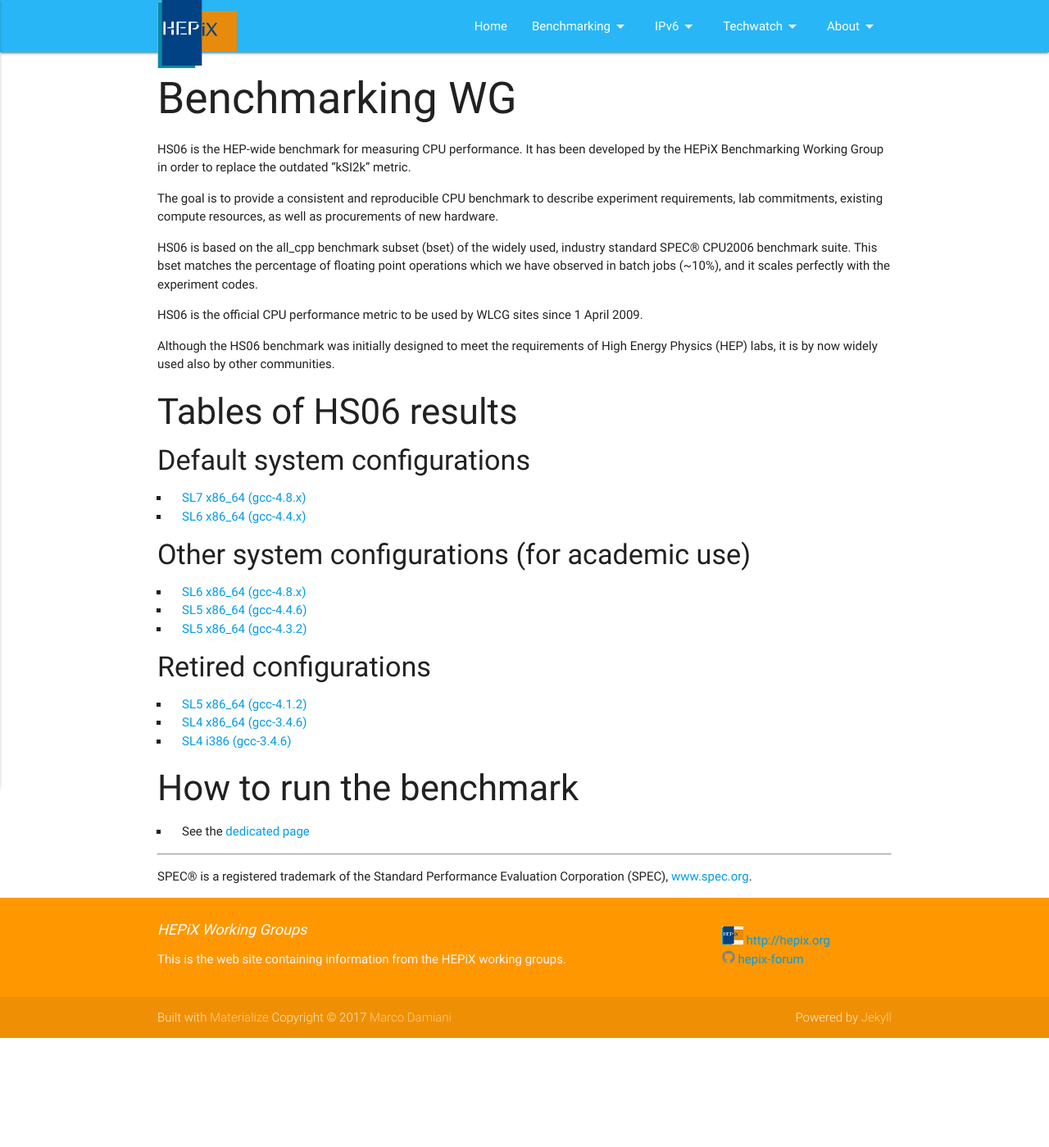
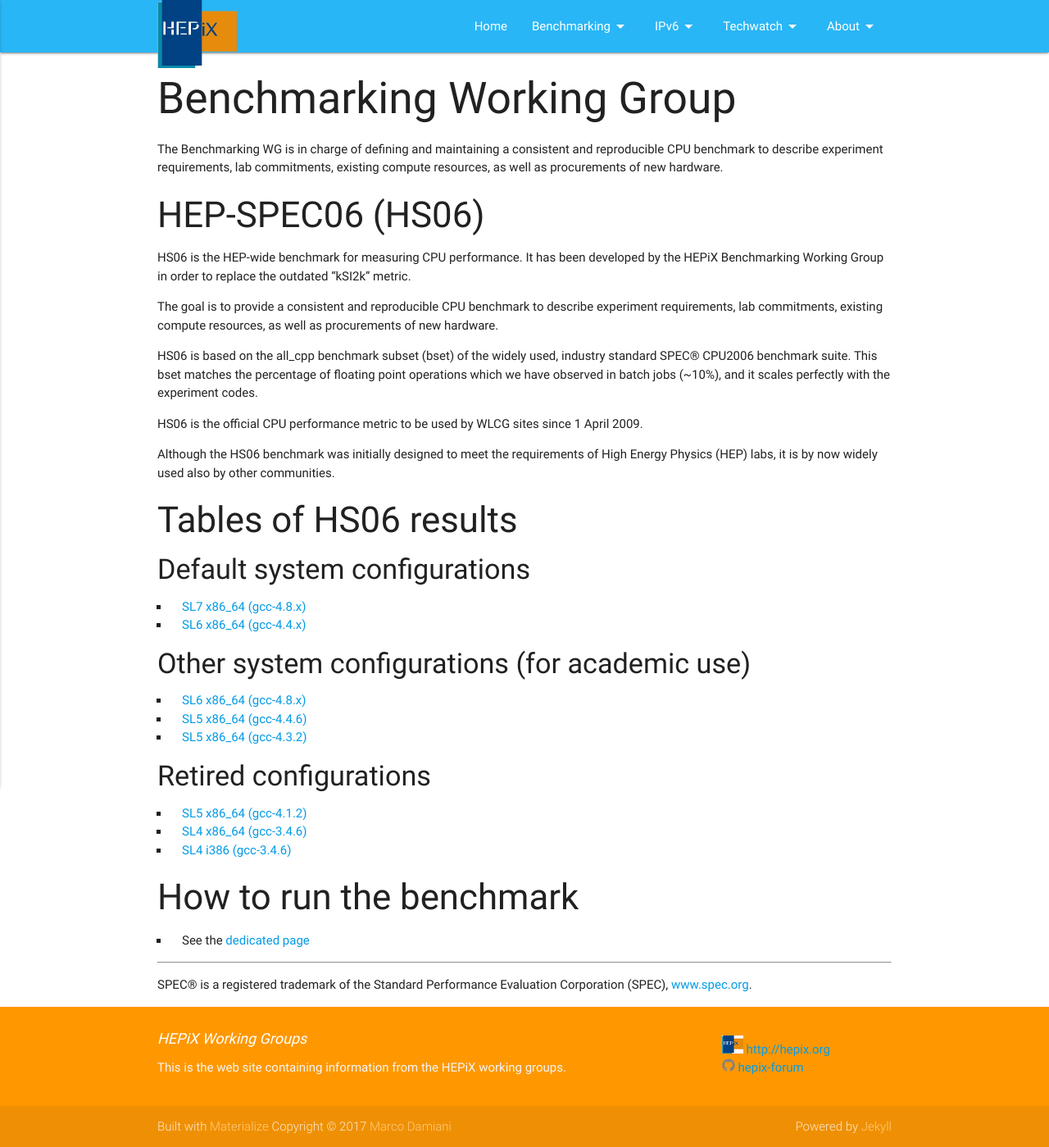
Before and after one commit to HEPiX-Forum/hepix-forum.github.io, a Jekyll site: the page built from benchmarking.md, in a window 1280 px wide. Shown: the whole page at 82% size. Built offline with Jekyll 4.4.1, drawn with Linux system fonts in a browser that asks for light colours; before the commit the page ends 1266 px from its top, so only the background shows below that.

Commit message:
Add a WG description to front-matter, display it in the home page

```diff
--- a/_layouts/home.html
+++ b/_layouts/home.html
@@ -27,10 +27,9 @@
                         {% if site[collection_name] %}
                             <li class="collection-item avatar">
                                 <div class="wg-name">{{ collection_name | capitalize }}</div>
-                                {% comment %}truncatewords doesn't add </p> if truncation occurs but left it if it doesn't{% endcomment %}
-                                {% capture page_excerpt %}{{ my_page.content | markdownify | truncatewords: 20 | remove: '<p>' | remove: '</p>' | strip_html }}{% endcapture %}
                                 <p>{{ my_page.title }}</p>
-                                <p>{{ page_excerpt }}</p>
+                                <p></p>
+                                <p><em>{{ my_page.description }}</em></p>
                                 <a href="{{ my_page.url | relative_url }}" class="secondary-content"><i class="material-icons">navigate_next</i></a>
                             </li>
                         {% endif %}
--- a/benchmarking.md
+++ b/benchmarking.md
@@ -1,21 +1,34 @@
 ---
-title: Benchmarking WG
+title: Benchmarking Working Group
 menu: Benchmarking
 layout: page
+description: |
+  The Benchmarking WG is in charge of defining and maintaining a consistent and reproducible CPU benchmark to describe
+  experiment requirements, lab commitments, existing compute resources, as well as procurements of new hardware.
+
 redirect_from: /benchmarks/index.html
 ---
 
 # {{ page.title }}
 
-HS06 is the HEP-wide benchmark for measuring CPU performance. It has been developed by the HEPiX Benchmarking Working Group in order to replace the outdated "kSI2k" metric.
+{{ page.description }}
 
-The goal is to provide a consistent and reproducible CPU benchmark to describe experiment requirements, lab commitments, existing compute resources, as well as procurements of new hardware.
+## HEP-SPEC06 (HS06)
 
-HS06 is based on the all_cpp benchmark subset (bset) of the widely used, industry standard SPEC® CPU2006 benchmark suite. This bset matches the percentage of floating point operations which we have observed in batch jobs (~10%), and it scales perfectly with the experiment codes.
+HS06 is the HEP-wide benchmark for measuring CPU performance. It has been developed by the HEPiX Benchmarking Working
+Group in order to replace the outdated "kSI2k" metric.
+
+The goal is to provide a consistent and reproducible CPU benchmark to describe experiment requirements, lab commitments,
+existing compute resources, as well as procurements of new hardware.
+
+HS06 is based on the all_cpp benchmark subset (bset) of the widely used, industry standard SPEC® CPU2006 benchmark suite.
+This bset matches the percentage of floating point operations which we have observed in batch jobs (~10%), and it scales
+perfectly with the experiment codes.
 
 HS06 is the official CPU performance metric to be used by WLCG sites since 1 April 2009.
 
-Although the HS06 benchmark was initially designed to meet the requirements of High Energy Physics (HEP) labs, it is by now widely used also by other communities.
+Although the HS06 benchmark was initially designed to meet the requirements of High Energy Physics (HEP) labs, it
+is by now widely used also by other communities.
 
 
 ## Tables of HS06 results
```
Also changed, not shown: ipv6.md (+6 -3 lines), techwatch.md (+7 -3 lines).
